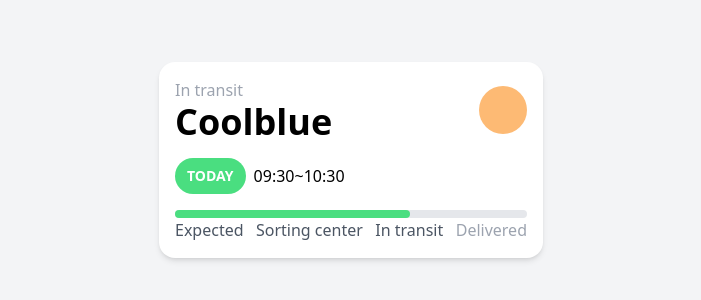
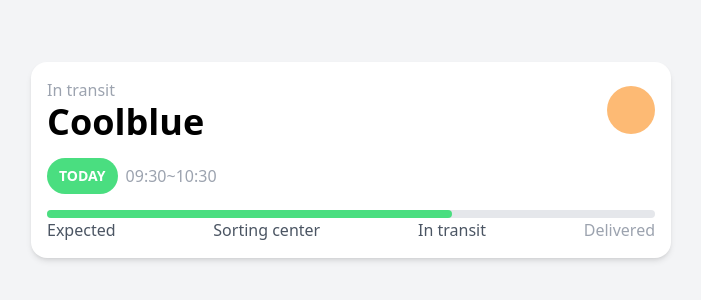
Before and after one commit to azerckid/second_carrot_market, a Next.js app: page / in a window 1280 px wide. Shown: the part 240-540 px from the top of the page, without its empty margins (289-990 px from the left). Built offline with nearby package versions, Linux system fonts and the light colour scheme.

Commit message:
modifiers

```diff
--- a/app/page.tsx
+++ b/app/page.tsx
@@ -1,19 +1,19 @@
 export default function Home() {
   return (
-    <main className="h-screen flex items-center justify-center bg-gray-100 p-4">
-      <div className="w-96 p-4 rounded-2xl bg-white shadow-md">
+    <main className="h-screen flex items-center justify-center bg-gray-100 p-4 dark:bg-gray-900">
+      <div className="w-full max-w-screen-sm p-4 rounded-2xl bg-white shadow-md dark:bg-gray-800">
         <div className="flex items-center justify-between">
           <div className="flex flex-col justify-between">
-            <span className="text-gray-400">In transit</span>
-            <span className="text-4xl font-semibold">Coolblue</span>
+            <span className="text-gray-400 dark:text-gray-600">In transit</span>
+            <span className="text-4xl font-semibold dark:text-white">Coolblue</span>
           </div>
           <div className="size-12 rounded-full bg-orange-300"></div>
         </div>
         <div className="my-4 flex items-center gap-2">
-          <span className="bg-green-400 p-2 px-3 rounded-3xl text-white uppercase text-sm font-bold">
+          <span className="bg-green-400 p-2 px-3 rounded-3xl text-white uppercase text-sm font-bold hover:bg-green-500 transition-all duration-300">
             Today
           </span>
-          <span>09:30~10:30</span>
+          <span className="text-gray-400 dark:text-gray-200">09:30~10:30</span>
         </div>
         <div className="relative">
           <div className="w-full h-2 bg-gray-200 rounded-full absolute"></div>
```
